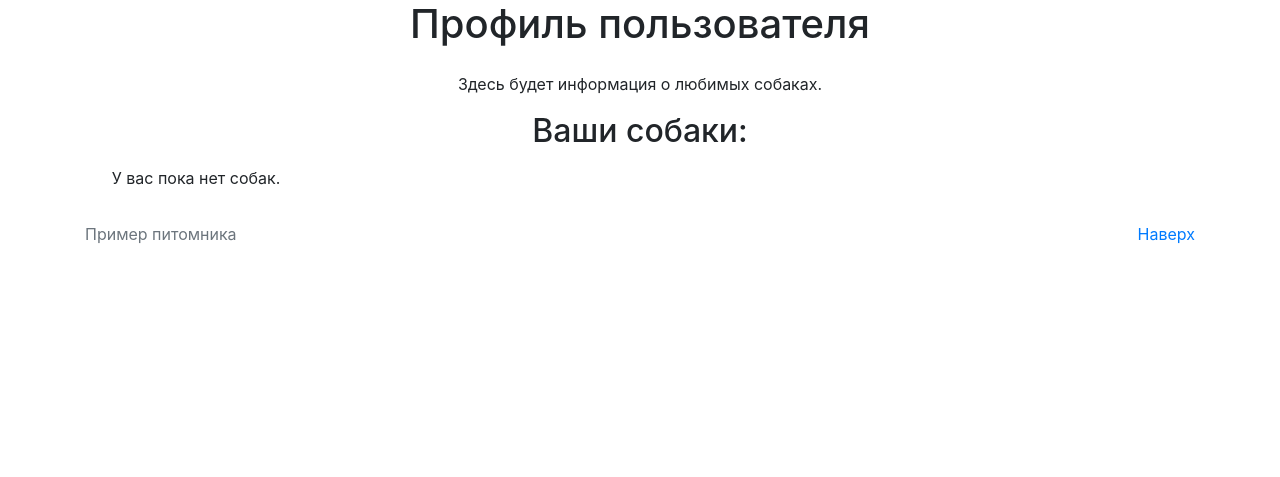
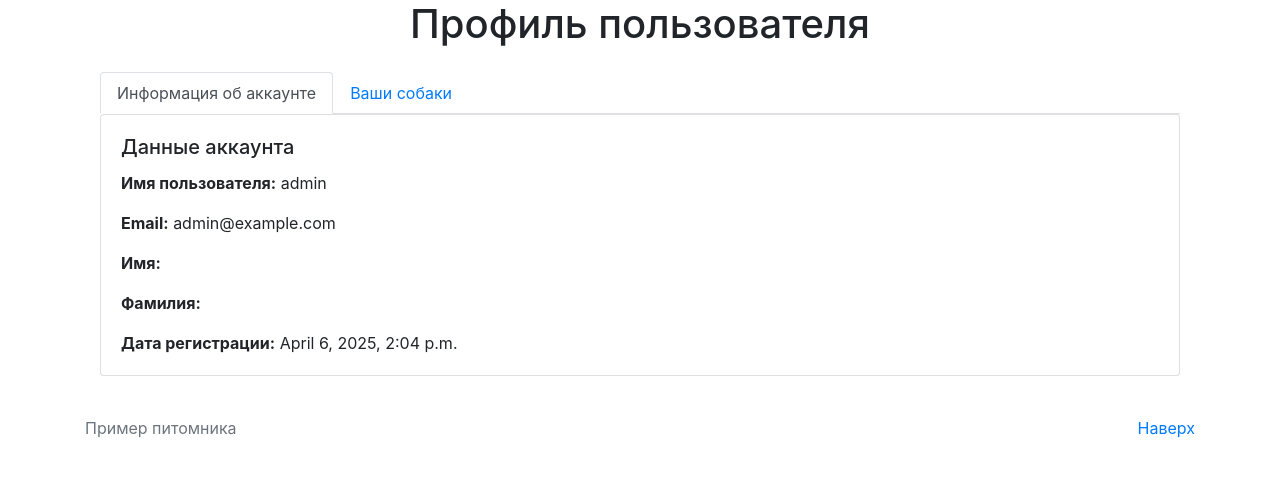
Before and after one commit to 1Arakul1/163, a Django app: page /users/profile/ in a window 1280 px wide. Shown: the part 56-533 px from the top of the page. Run offline with Django 4.2, Linux system fonts and the light colour scheme; a user stored in the database is signed in; data comes from the database, SQL or seed files in the repository; some libraries are stand-ins or nearby versions.

Commit message:
обавлены изменения и исправления: профиль пользователя, информация об аккаунте, миграции, формы, модели, URL-адреса и представления

```diff
--- a/dogs/templates/base.html
+++ b/dogs/templates/base.html
@@ -40,6 +40,7 @@
                 </ul>
                 <ul class="navbar-nav">
                     {% if user.is_authenticated %}
+
                         <li class="nav-item">
                             <a class="nav-link" href="{% url 'users:user_profile' %}">Профиль</a>
                         </li>
@@ -82,9 +83,18 @@
  <!-- Holder.js (CDN) - optional for placeholder images -->
  <script src="https://cdnjs.cloudflare.com/ajax/libs/holder/2.9.9/holder.min.js" integrity="sha512-qN49TrH7yv2fM43f4F1W/0/V78D280Y9VjU096kUf0i20V9B1E1O9G/1eR7/9+bX0+s/1zY1yQ3eIu9T8Q==" crossorigin="anonymous" referrerpolicy="no-referrer"></script>
 
+ <script>
+    $(function () {
+      var triggerTabList = [].slice.call(document.querySelectorAll('#myTab a'))
+      triggerTabList.forEach(function (triggerEl) {
+        var tabTrigger = new bootstrap.Tab(triggerEl)
 
-<!-- Custom JavaScript -->
-
-
+        triggerEl.addEventListener('click', function (event) {
+          event.preventDefault()
+          tabTrigger.show()
+        })
+      })
+    })
+  </script>
 </body>
 </html>
--- a/templates/users/register.html
+++ b/templates/users/register.html
@@ -18,7 +18,7 @@
         </ul>
       </div>
     {% endif %}
-    {{ form.as_p }}
-    <button type="submit">Зарегистрироваться</button>
+    {{ form.as_p }}  {# Отрисовываем все поля формы #}
+    <button type="submit" class="btn btn-primary">Зарегистрироваться</button>
   </form>
 {% endblock %}
--- a/users/models.py
+++ b/users/models.py
@@ -16,16 +16,16 @@ class User(AbstractUser):
         verbose_name='groups',
         blank=True,
         help_text='The groups this user belongs to. A user will get all permissions granted to each of their groups.',
-        related_name="custom_user_set",
-        related_query_name="user",
+        related_name="customuser_groups",  # Изменено
+        related_query_name="customuser",  # Изменено
     )
     user_permissions = models.ManyToManyField(
         'auth.Permission',
         verbose_name='user permissions',
         blank=True,
         help_text='Specific permissions for this user.',
-        related_name="custom_user_set",
-        related_query_name="user",
+        related_name="customuser_permissions",  # Изменено
+        related_query_name="customuser",  # Изменено
     )
 
     def __str__(self):
--- a/users/templates/users/user_profile.html
+++ b/users/templates/users/user_profile.html
@@ -3,34 +3,64 @@
 
 {% block content %}
   <h1 class="text-center mb-4">Профиль пользователя</h1>
-  <p class="text-center">Здесь будет информация о любимых собаках.</p>
 
+  <div class="container">
+    <!-- Вкладки -->
+    <ul class="nav nav-tabs" id="myTab" role="tablist">
+      <li class="nav-item" role="presentation">
+        <a class="nav-link active" id="account-tab" data-toggle="tab" href="#account" role="tab" aria-controls="account" aria-selected="true">Информация об аккаунте</a>
+      </li>
+      <li class="nav-item" role="presentation">
+        <a class="nav-link" id="dogs-tab" data-toggle="tab" href="#dogs" role="tab" aria-controls="dogs" aria-selected="false">Ваши собаки</a>
+      </li>
+    </ul>
+
+    <div class="tab-content" id="myTabContent">
+      <!-- Вкладка с информацией об аккаунте -->
+      <div class="tab-pane fade show active" id="account" role="tabpanel" aria-labelledby="account-tab">
+        <div class="card mb-4">
+          <div class="card-body">
+            <h5 class="card-title">Данные аккаунта</h5>
+            <p class="card-text"><strong>Имя пользователя:</strong> {{ user.username }}</p>
+            <p class="card-text"><strong>Email:</strong> {{ user.email }}</p>
+            <p class="card-text"><strong>Имя:</strong> {{ user.first_name }}</p>
+            <p class="card-text"><strong>Фамилия:</strong> {{ user.last_name }}</p>
+            <p class="card-text"><strong>Дата регистрации:</strong> {{ user.date_joined }}</p>
+          </div>
+        </div>
+      </div>
+
+      <!-- Вкладка с информацией о собаках -->
+      <div class="tab-pane fade" id="dogs" role="tabpanel" aria-labelledby="dogs-tab">
         <h2 class="text-center mb-3">Ваши собаки:</h2>
-  <div class="container">
         <div id="dog-cards" class="row row-cols-1 row-cols-md-5 g-4">
           {% for dog in dogs %}
             <div class="col" id="dog-card-{{ dog.id }}">  <!-- Добавили id для легкого доступа к карточке -->
-          <div class="card h-100">
+              <div class="card h-100 d-flex flex-column">
                 {% if dog.image %}
-              <img src="{{ dog.image.url }}" alt="{{ dog.name }}" class="card-img-top" style="max-height: 150px;">
+                  <img src="{{ dog.image.url }}" alt="{{ dog.name }}" class="card-img-top img-fluid" style="height: 200px; object-fit: cover;">
                 {% else %}
-              <div class="card-img-top" style="background-color: #f8f9fa; height: 150px;"></div>
+                  <div class="card-img-top" style="background-color: #f8f9fa; height: 200px;"></div>
                 {% endif %}
-            <div class="card-body d-flex flex-column justify-content-between p-3">
+                <div class="card-body d-flex flex-column justify-content-between">
                   <div>
                     <h5 class="card-title mb-2">{{ dog.name }}</h5>
                     <p class="card-text mb-2"><small>Порода: {{ dog.breed.name }}</small></p>
                     <p class="card-text mb-2"><small>Возраст: {{ dog.age }} лет</small></p>
                     <p class="card-text mb-2">{{ dog.description }}</p>
                   </div>
-              <a href="{% url 'dogs:dog_read' dog.pk %}" class="btn btn-primary w-100 mb-3">Подробнее</a>
+                  <div class="mt-auto">
+                    <a href="{% url 'dogs:dog_read' dog.pk %}" class="btn btn-primary w-100 mb-2">Подробнее</a>
                     <button class="btn btn-danger w-100" onclick="removeFromProfile({{ dog.pk }})">Удалить из списка</button>
+                  </div>
                 </div>
               </div>
             </div>
           {% empty %}
             <p class="text-center">У вас пока нет собак.</p>
           {% endfor %}
+        </div>
+      </div>
     </div>
   </div>
 
--- a/users/urls.py
+++ b/users/urls.py
@@ -1,11 +1,12 @@
 from django.urls import path
-from . import views  # Импортируем все представления из views.py
+from . import views
 
 app_name = 'users'
 
 urlpatterns = [
+    path('profile/', views.user_profile, name='user_profile'),
+    path('account_info/', views.account_info, name='account_info'),
+    path('logout/', views.logout, name='logout'),
     path('register/', views.register, name='register'),
     path('login/', views.user_login, name='user_login'),
-    path('profile/', views.user_profile, name='user_profile'),
-    path('logout/', views.logout, name='logout'),  # Используем logout из views.py
 ]
--- a/users/views.py
+++ b/users/views.py
@@ -1,4 +1,4 @@
-from django.shortcuts import render, redirect  # <--- Вставляем импорт сюда
+from django.shortcuts import render, redirect
 from django.contrib.auth import authenticate, login, logout as django_logout
 from django.contrib.auth.decorators import login_required
 from .forms import LoginForm, RegisterForm
@@ -7,53 +7,73 @@ from django.contrib import messages
 
 @login_required
 def user_profile(request):
+    """
+    Представление для просмотра профиля пользователя,
+    включая информацию об аккаунте и список любимых собак.
+    """
     title = 'Профиль пользователя'
-    dogs = Dog.objects.filter(owner=request.user)  # Получаем список собак текущего пользователя
+    user = request.user  # Получаем текущего пользователя
+    dogs = Dog.objects.filter(owner=request.user)
+
     context = {
         'title': title,
-        'dogs': dogs,  # Передаем список собак в контекст
+        'user': user,  # Передаем информацию о пользователе в контекст
+        'dogs': dogs,
     }
     return render(request, 'users/user_profile.html', context)
 
+@login_required
+def account_info(request):
+    """
+    Представление для отображения информации об аккаунте.
+    """
+    title = "Информация об аккаунте"
+    user = request.user  # Получаем текущего пользователя
+    context = {
+        'title': title,
+        'user': user,
+    }
+    return render(request, 'users/account_info.html', context)
+
 def user_login(request):
     if request.method == 'POST':
-        form = LoginForm(request, data=request.POST)  # Передаем request и data
+        form = LoginForm(request, data=request.POST)
         if form.is_valid():
             username = form.cleaned_data.get('username')
             password = form.cleaned_data.get('password')
-            user = authenticate(request, username=username, password=password)  # Исправлено: передаем username и password
+            user = authenticate(request, username=username, password=password)
             if user is not None:
                 login(request, user)
-                return redirect('dogs:index')  # Перенаправление после входа
+                return redirect('dogs:index')
             else:
-                messages.error(request, 'Неверное имя пользователя или пароль')  # Используем messages
+                messages.error(request, 'Неверное имя пользователя или пароль')
                 return render(request, 'users/login.html', {'form': form})
         else:
             return render(request, 'users/login.html', {'form': form, 'error': 'Неверные данные'})
     else:
-        form = LoginForm(request)  # Передаем request
+        form = LoginForm(request)
     return render(request, 'users/login.html', {'form': form})
 
 def register(request):
     if request.method == 'POST':
         form = RegisterForm(request.POST)
         if form.is_valid():
-            print("Форма прошла валидацию!") # Отладочное сообщение
+            print("Форма прошла валидацию!")
             try:
-                user = form.save()  # Используем form.save()
-                login(request, user)  # Вход в систему после регистрации
-                return redirect('dogs:index')  # Перенаправляем на главную страницу
+                user = form.save()
+                login(request, user)
+                return redirect('dogs:index')
             except Exception as e:
-                messages.error(request, f"Ошибка при регистрации: {e}") # Выводим сообщение об ошибке
+                messages.error(request, f"Ошибка при регистрации: {e}")
                 return render(request, 'users/register.html', {'form': form})
         else:
-            print("Форма НЕ прошла валидацию!") # Отладочное сообщение
-            print(form.errors) # Выводим ошибки
+            print("Форма НЕ прошла валидацию!")
+            print(form.errors)
             return render(request, 'users/register.html', {'form': form, 'error': 'Неверные данные'})
     else:
         form = RegisterForm()
     return render(request, 'users/register.html', {'form': form})
 
 def logout(request):
-    django_logout(request)  # Выход из системы
-    return redirect('dogs:index')  # Перенаправляем на главную страницу
+    django_logout(request)
+    return redirect('dogs:index')
```
Also changed, not shown: settings.py (+7 -3 lines), users/forms.py (+15 -2 lines), users/templates/users/account_info.html (added, +19 -0 lines), users/migrations/0002_alter_user_city_alter_user_email_alter_user_groups_and_more.py (added), 1 other file. Lines whose indentation alone changed are shown as unchanged.
